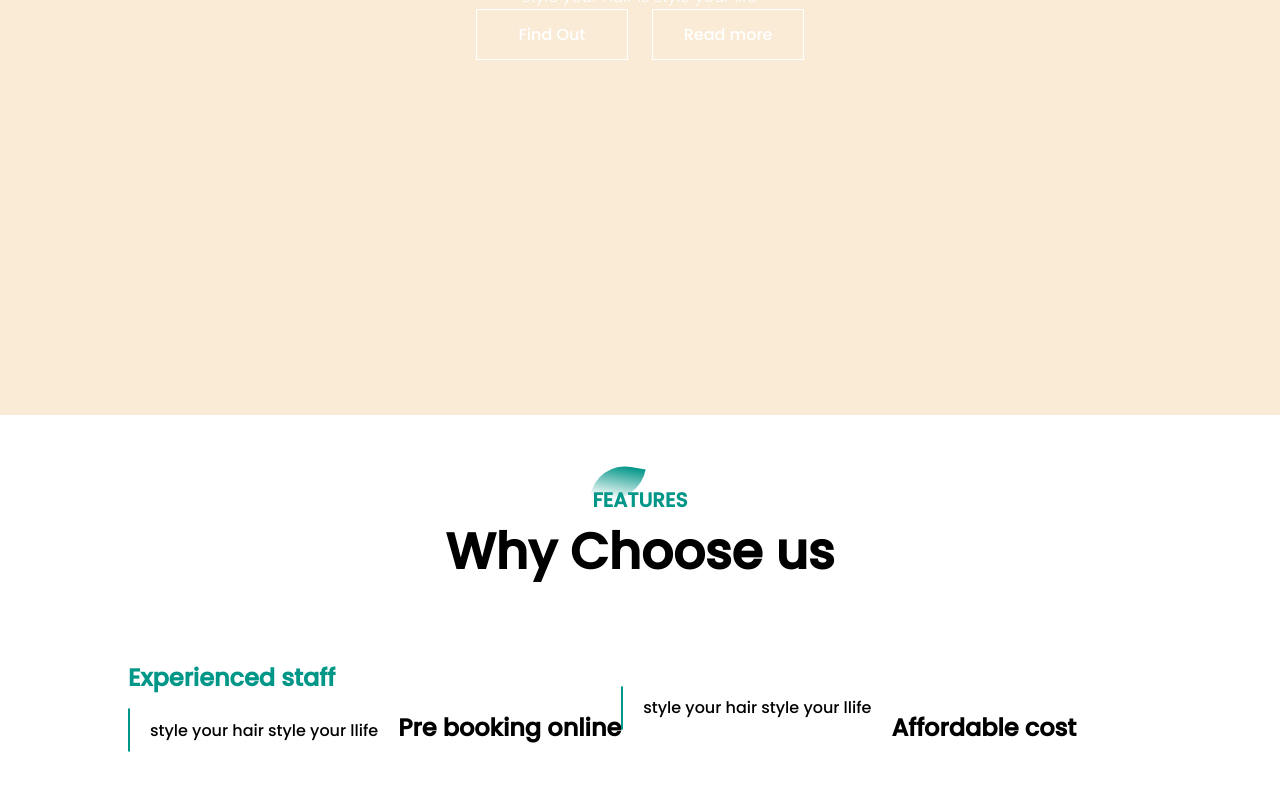
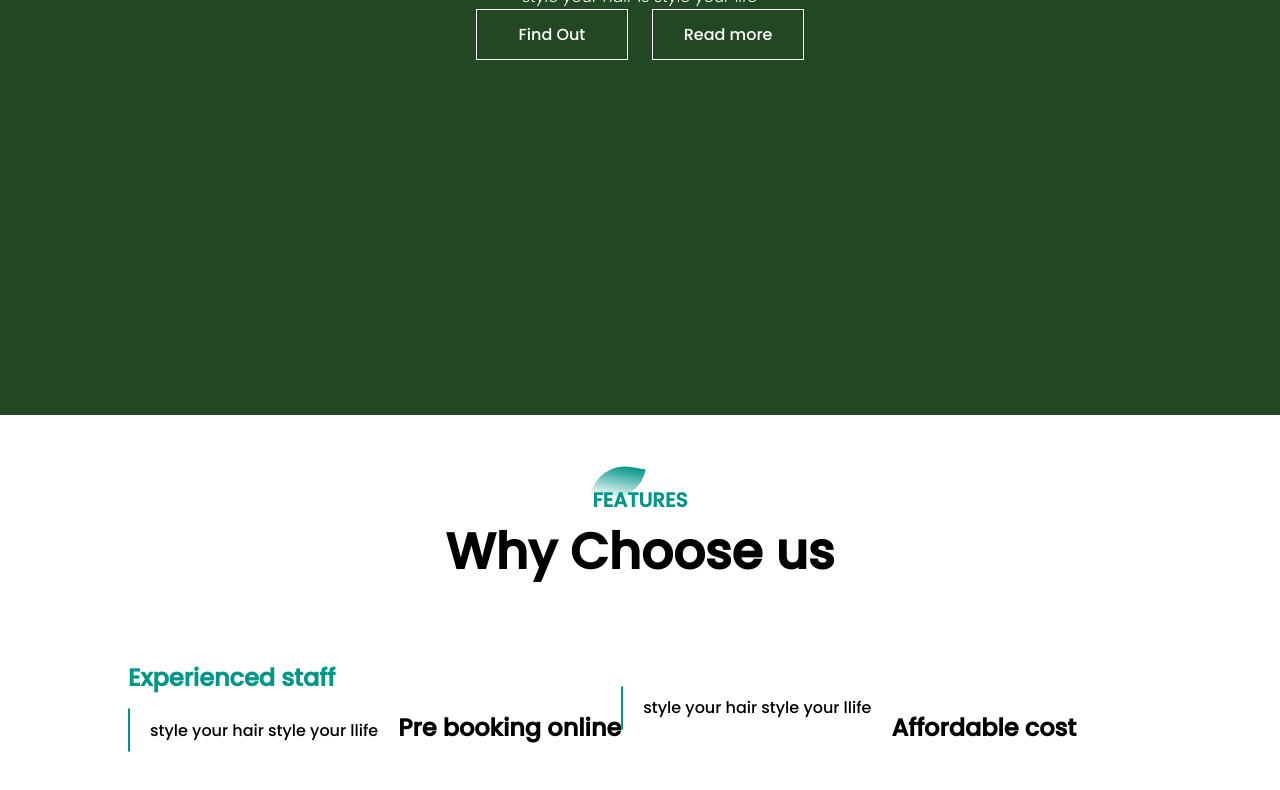
Before and after one commit to tsopsericado/barber-shop, a plain HTML site: page index.html in a window 1280 px wide. Shown: the part 385-1175 px from the top of the page. Drawn offline with Linux system fonts and the light colour scheme; a web font is replaced by a local one.

Commit message:
backgrounnd color changed

```diff
--- a/style.css
+++ b/style.css
@@ -4,7 +4,7 @@
     font-family:'poppins', sans-serif;
 }
     #banner{
-      background-color: antiquewhite;
+      background:rgb(35, 70, 35);
         background-size: cover;
         background-position: center;
         height: 100vh;
```
